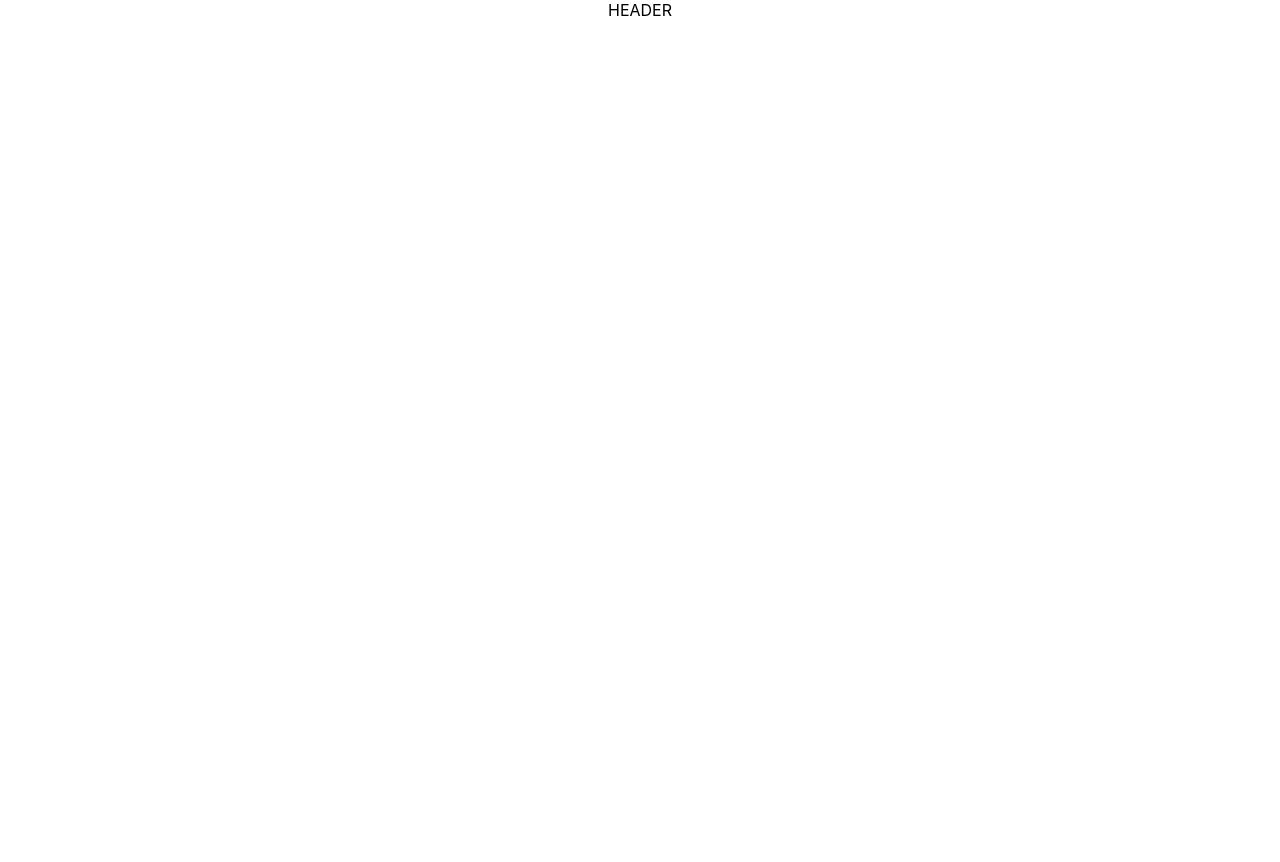
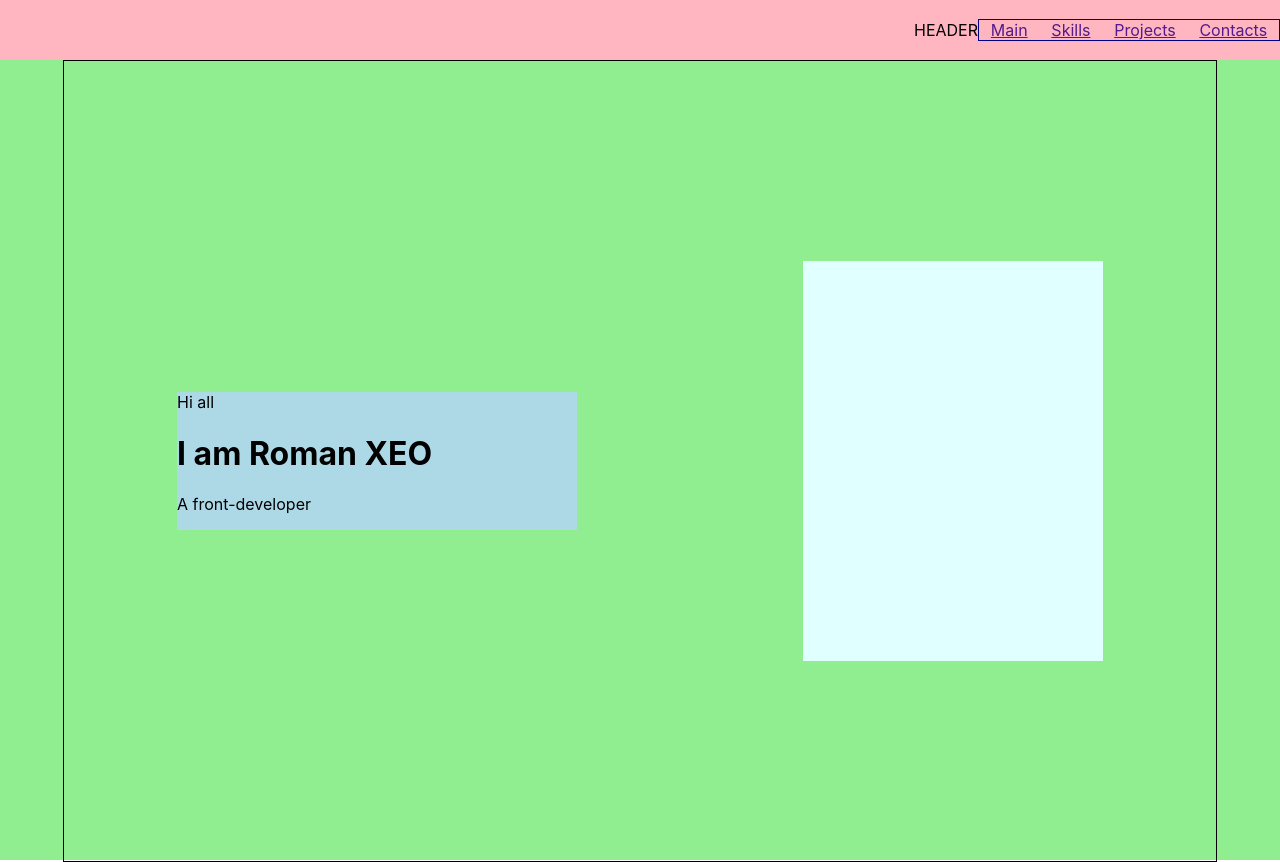
Before and after one commit to romanxeo/portfolio, a React (Create React App) app: page / in a window 1280 px wide. Before the commit the page ends 800 px from the top, so only its background shows below. Built offline with nearby package versions, Linux system fonts and the light colour scheme.

Commit message:
Portfolio 1.1

```diff
--- a/src/App.module.css
+++ b/src/App.module.css
@@ -1,3 +1,3 @@
 .App {
-  text-align: center;
+
 }
--- a/src/App.tsx
+++ b/src/App.tsx
@@ -1,11 +1,13 @@
 import React from 'react';
 import s from './App.module.css';
 import Header from "./Header/Header";
+import Main from "./Main/Main";
 
 function App() {
   return (
     <div className={s.App}>
-      <Header />
+        <Header />
+        <Main />
     </div>
   );
 }
--- a/src/Header/Header.module.css
+++ b/src/Header/Header.module.css
@@ -0,0 +1,9 @@
+.header {
+    height: 60px;
+
+    background-color: lightpink;
+
+    display: flex;
+    justify-content: flex-end;
+    align-items: center;
+}
--- a/src/Header/Header.tsx
+++ b/src/Header/Header.tsx
@@ -1,10 +1,12 @@
 import React from 'react';
 import s from './Header.module.css';
+import Navigation from "./Navigation/Navigation";
 
 function Header() {
     return (
-        <div>
+        <div className = {s.header}>
             HEADER
+            <Navigation />
         </div>
     );
 }
--- /dev/null
+++ b/src/Header/Navigation/Navigation.module.css
@@ -0,0 +1,7 @@
+.navigation {
+    width: 300px;
+    border: 1px solid darkblue;
+
+    display: flex;
+    justify-content: space-around;
+}
--- /dev/null
+++ b/src/Header/Navigation/Navigation.tsx
@@ -0,0 +1,15 @@
+import React from 'react';
+import s from './Navigation.module.css';
+
+function Navigation() {
+    return (
+        <div className = {s.navigation}>
+            <a href="">Main</a>
+            <a href="">Skills</a>
+            <a href="">Projects</a>
+            <a href="">Contacts</a>
+        </div>
+    );
+}
+
+export default Navigation;
--- /dev/null
+++ b/src/Main/Main.module.css
@@ -0,0 +1,15 @@
+.main {
+    height: 100vh;
+    background-color: lightgreen;
+}
+
+.text {
+    width: 400px;
+    background-color: lightblue;
+}
+
+.photo {
+    width: 300px;
+    height: 400px;
+    background-color: lightcyan;
+}
--- /dev/null
+++ b/src/Main/Main.tsx
@@ -0,0 +1,22 @@
+import React from 'react';
+import s from './Main.module.css';
+import sContainer from '../../src/common/styles/Container.module.css'
+
+function Main() {
+    return (
+        <div className = {s.main}>
+            <div className = {sContainer.container}>
+                <div className={s.text}>
+                    <span>Hi all</span>
+                    <h1>I am Roman XEO</h1>
+                    <p>A front-developer</p>
+                </div>
+                <div className={s.photo}>
+
+                </div>
+            </div>
+        </div>
+    );
+}
+
+export default Main;
--- /dev/null
+++ b/src/common/styles/Container.module.css
@@ -0,0 +1,10 @@
+.container {
+    border: 1px solid;
+    width: 90%;
+    height: 100%;
+    margin: 0 auto;
+
+    display: flex;
+    align-items: center;
+    justify-content: space-around;
+}
```
